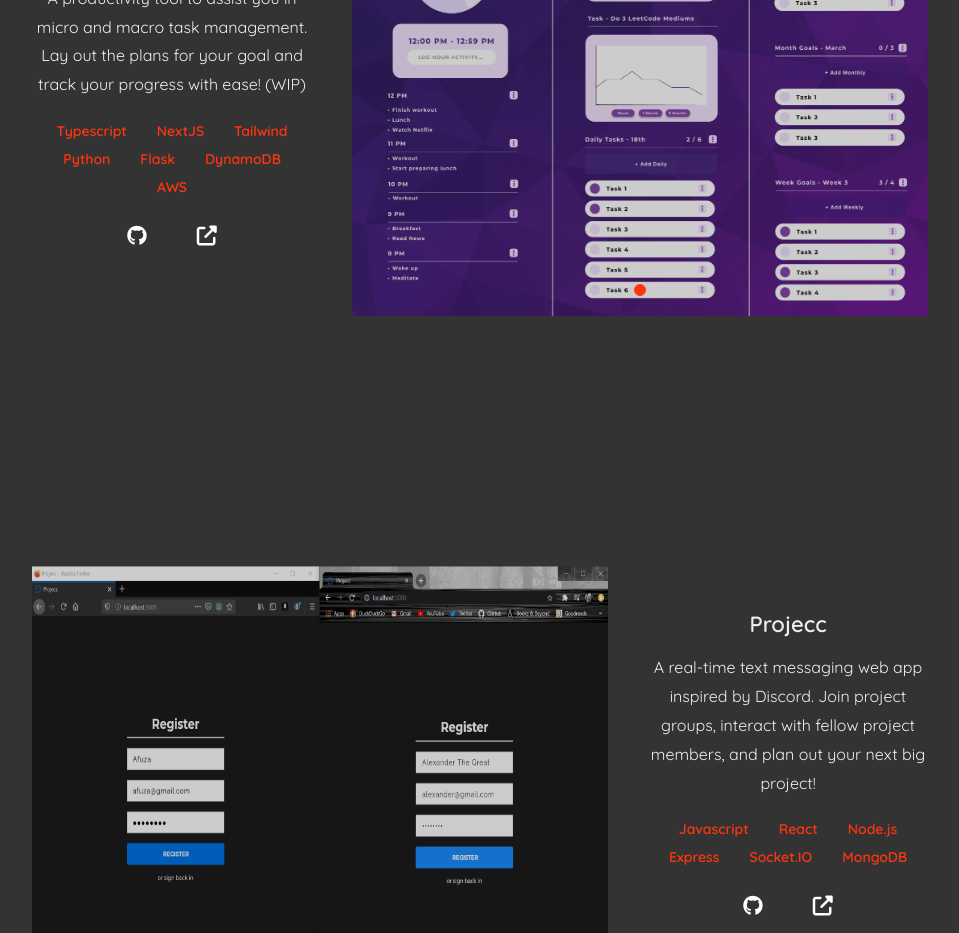
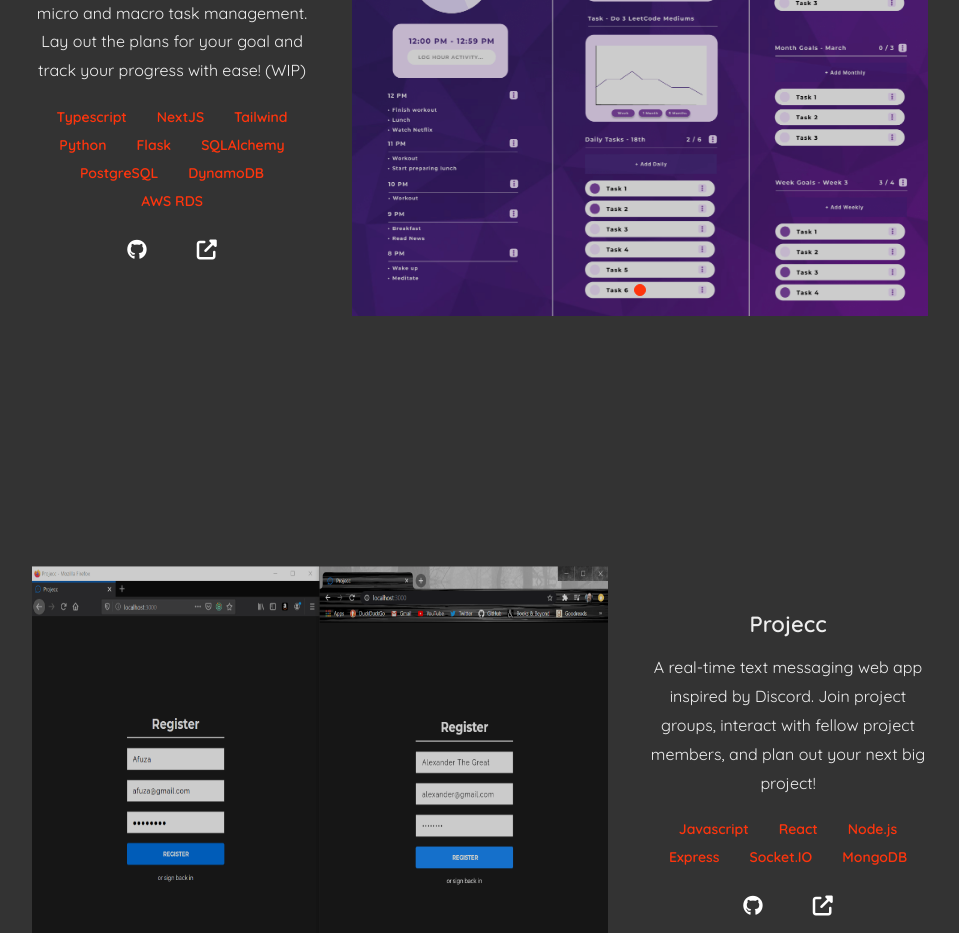
Before and after one commit to afutofu/afutofu.github.io, a React (Create React App) app: page / in a window 1280 px wide. Shown: the part 4240-5173 px from the top of the page, without its empty margins (160-1119 px from the left). Built offline with nearby package versions, Linux system fonts and the light colour scheme.

Commit message:
Update goalforge tech

```diff
--- a/src/containers/FeaturedProjects.js
+++ b/src/containers/FeaturedProjects.js
@@ -23,8 +23,10 @@ const FEATURED_PROJECTS = [
       "Tailwind",
       "Python",
       "Flask",
+      "SQLAlchemy",
+      "PostgreSQL",
       "DynamoDB",
-      "AWS",
+      "AWS RDS",
     ],
     codeLink: "https://github.com/afutofu/goalforge",
     siteLink: "https://goalforge.vercel.app/",
```
